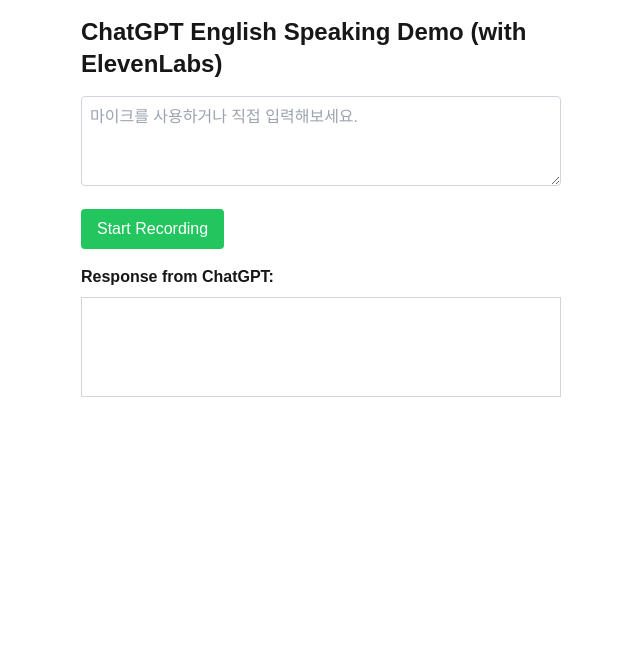
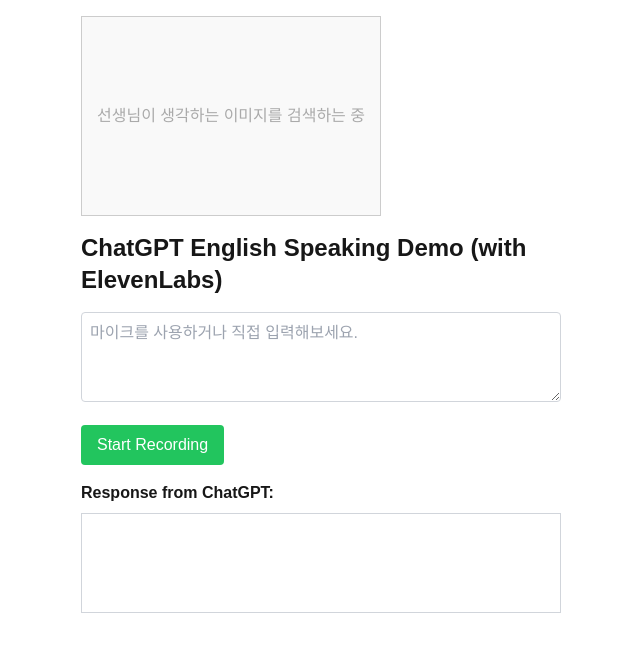
Before and after one commit to nanchacha/gptengtutornjs, a Next.js app: page / in a window 1280 px wide. Shown: the top 652 px of the page, without its empty margins (319-959 px from the left). Built offline with nearby package versions, Linux system fonts and the light colour scheme.

Commit message:
이미지 영역 추가

```diff
--- a/app/page.js
+++ b/app/page.js
@@ -1,8 +1,9 @@
 'use client';
 
-import React, { useState, useRef } from 'react';
+import React, { useState, useRef, useEffect } from 'react';
 
 export default function HomePage() {
+  const [imageUrl, setImageUrl] = useState(null); // 이미지 상태 추가
   const [prompt, setPrompt] = useState('');
   const [response, setResponse] = useState('');
   const [recording, setRecording] = useState(false);
@@ -10,6 +11,30 @@
   const recognitionRef = useRef(null);
   const transcriptRef = useRef(''); // 최신 transcript 관리
   const isAPICalledRef = useRef(false); // API 호출 여부 추적
+
+  // Unsplash API로 이미지 가져오기
+  async function fetchImageFromUnsplash(keyword) {
+    const accessKey = process.env.NEXT_PUBLIC_UNSPLASH_ACCESS_KEY || 'YOUR_UNSPLASH_ACCESS_KEY'; // 환경변수 권장
+    if (!accessKey || accessKey === 'YOUR_UNSPLASH_ACCESS_KEY') return null;
+    try {
+      const res = await fetch(
+        `https://api.unsplash.com/search/photos?query=${encodeURIComponent(keyword)}&client_id=${accessKey}`
+      );
+      const data = await res.json();
+      return data.results?.[0]?.urls?.small || null;
+    } catch (e) {
+      return null;
+    }
+  }
+
+  // 프롬프트가 바뀔 때마다 이미지 검색
+  useEffect(() => {
+    if (prompt.trim()) {
+      fetchImageFromUnsplash(prompt).then(setImageUrl);
+    } else {
+      setImageUrl(null);
+    }
+  }, [prompt]);
 
   /**
    * 1) 브라우저 음성 인식 (STT)
@@ -160,6 +185,25 @@
 
   return (
     <div className="max-w-lg mx-auto p-4">
+      {/* 이미지 표시 영역 */}
+      <div
+        style={{
+          width: 300,
+          height: 200,
+          border: '1px solid #ccc',
+          display: 'flex',
+          alignItems: 'center',
+          justifyContent: 'center',
+          marginBottom: 16,
+          background: '#f9f9f9',
+        }}
+      >
+        {imageUrl ? (
+          <img src={imageUrl} alt="Related visual" style={{ maxWidth: '100%', maxHeight: '100%' }} />
+        ) : (
+          <span style={{ color: '#aaa' }}>선생님이 생각하는 이미지를 검색하는 중</span>
+        )}
+      </div>
       <h1 className="text-2xl font-bold mb-4">
         ChatGPT English Speaking Demo (with ElevenLabs)
       </h1>
```
